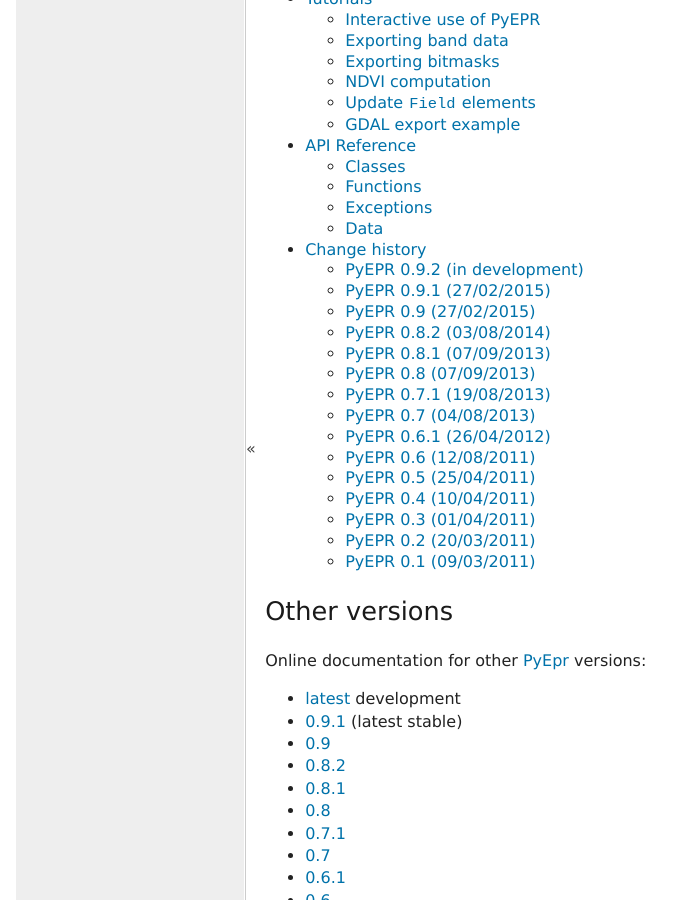
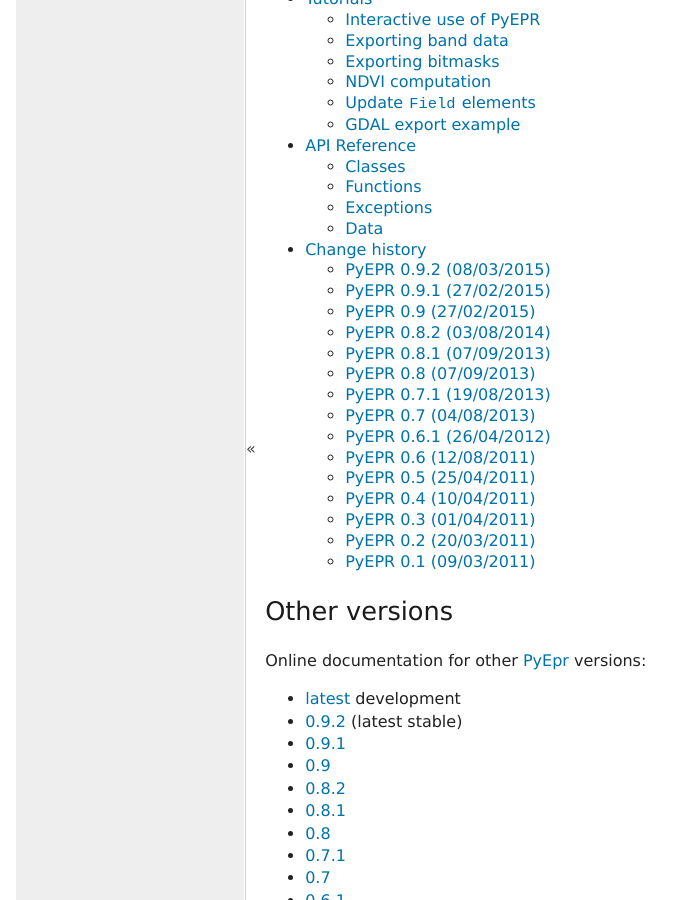
Before and after one commit to avalentino/pyepr, a Sphinx documentation site: the page built from doc/index.txt, in a window 1280 px wide and 900 px high, scrolled down 882 px. Shown: the whole window, without its empty margins (0-692 px from the left). Built offline with Sphinx 7.4.7, drawn with Linux system fonts in a browser that asks for light colours; formulas are drawn with MathJax 3; comment, search, counter and statistics services are not loaded; some of the changed text lies outside the part shown.

```diff
--- a/doc/NEWS.txt
+++ b/doc/NEWS.txt
@@ -2,8 +2,8 @@ Change history
 ==============
 
 
-PyEPR 0.9.2 (in development)
-----------------------------
+PyEPR 0.9.2 (08/03/2015)
+------------------------
 
 * Improved string representation of fields in case of :data:`E_TID_STRING`
   data type. Now bytes are decoded and represented as Python strings.
--- a/doc/conf.py
+++ b/doc/conf.py
@@ -70,7 +70,7 @@ copyright = u'2011-2015, Antonio Valentino'
 # The short X.Y version.
 version = '0.9.2'
 # The full version, including alpha/beta/rc tags.
-release = version + 'dev'
+release = version  # + 'dev'
 
 # The language for content autogenerated by Sphinx. Refer to documentation
 # for a list of supported languages.
--- a/doc/index.txt
+++ b/doc/index.txt
@@ -60,7 +60,8 @@ ENVISAT Product Reader Python API
     Online documentation for other PyEpr_ versions:
 
     * `latest <https://pyepr.readthedocs.org/en/latest/>`_ development
-    * `0.9.1 <https://pyepr.readthedocs.org/en/v0.9.1/>`_ (latest stable)
+    * `0.9.2 <https://pyepr.readthedocs.org/en/v0.9.2/>`_ (latest stable)
+    * `0.9.1 <https://pyepr.readthedocs.org/en/v0.9.1/>`_
     * `0.9 <https://pyepr.readthedocs.org/en/v0.9/>`_
     * `0.8.2 <https://pyepr.readthedocs.org/en/v0.8.2/>`_
     * `0.8.1 <https://pyepr.readthedocs.org/en/v0.8.1/>`_
```
Also changed, not shown: 1 other file.
